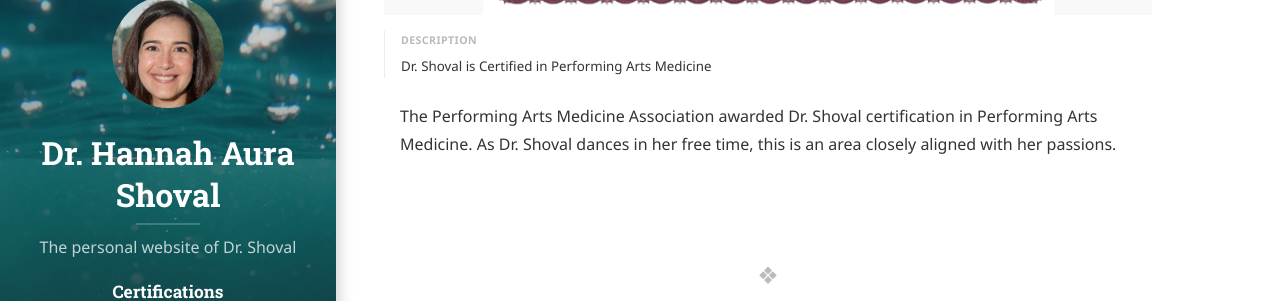
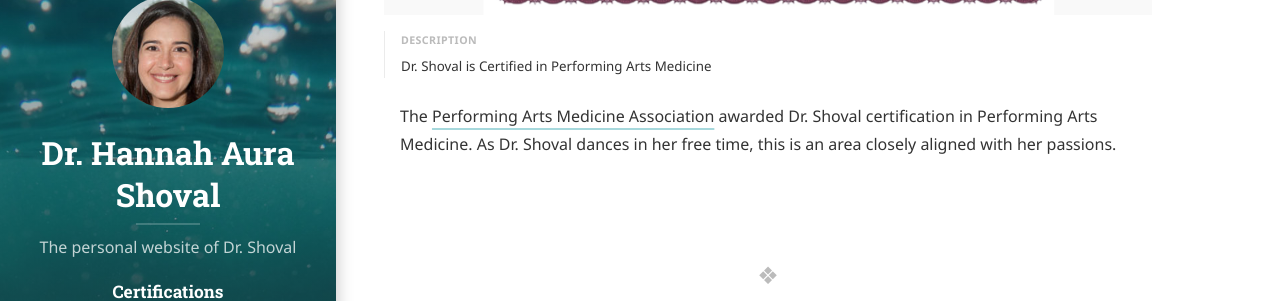
Before and after one commit to physiatry/physiatry.github.io, a Jekyll site: the page built from certifications/_posts/2016-07-06-pama.md, in a window 1280 px wide and 900 px high, scrolled down 486 px. Shown: the part 155-456 px from the top of the window. Built offline with Jekyll 4.4.1, drawn with Linux system fonts in a browser that asks for light colours; cached includes are drawn as plain includes; nearby versions of some CDN libraries; some web fonts are replaced; library files that are not in the unit come from our copies; some of the changed lines change nothing that is shown.

Commit message:
add link for PAMA and update resume

```diff
--- a/certifications/_posts/2016-07-06-pama.md
+++ b/certifications/_posts/2016-07-06-pama.md
@@ -8,4 +8,4 @@ image:
   path: /assets/img/certifications/pama.png
 ---
 
-The Performing Arts Medicine Association awarded Dr. Shoval certification in Performing Arts Medicine.  As Dr. Shoval dances in her free time, this is an area closely aligned with her passions.
+The [Performing Arts Medicine Association](https://artsmed.org/) awarded Dr. Shoval certification in Performing Arts Medicine.  As Dr. Shoval dances in her free time, this is an area closely aligned with her passions.
```
Also changed, not shown: 1 other file.
